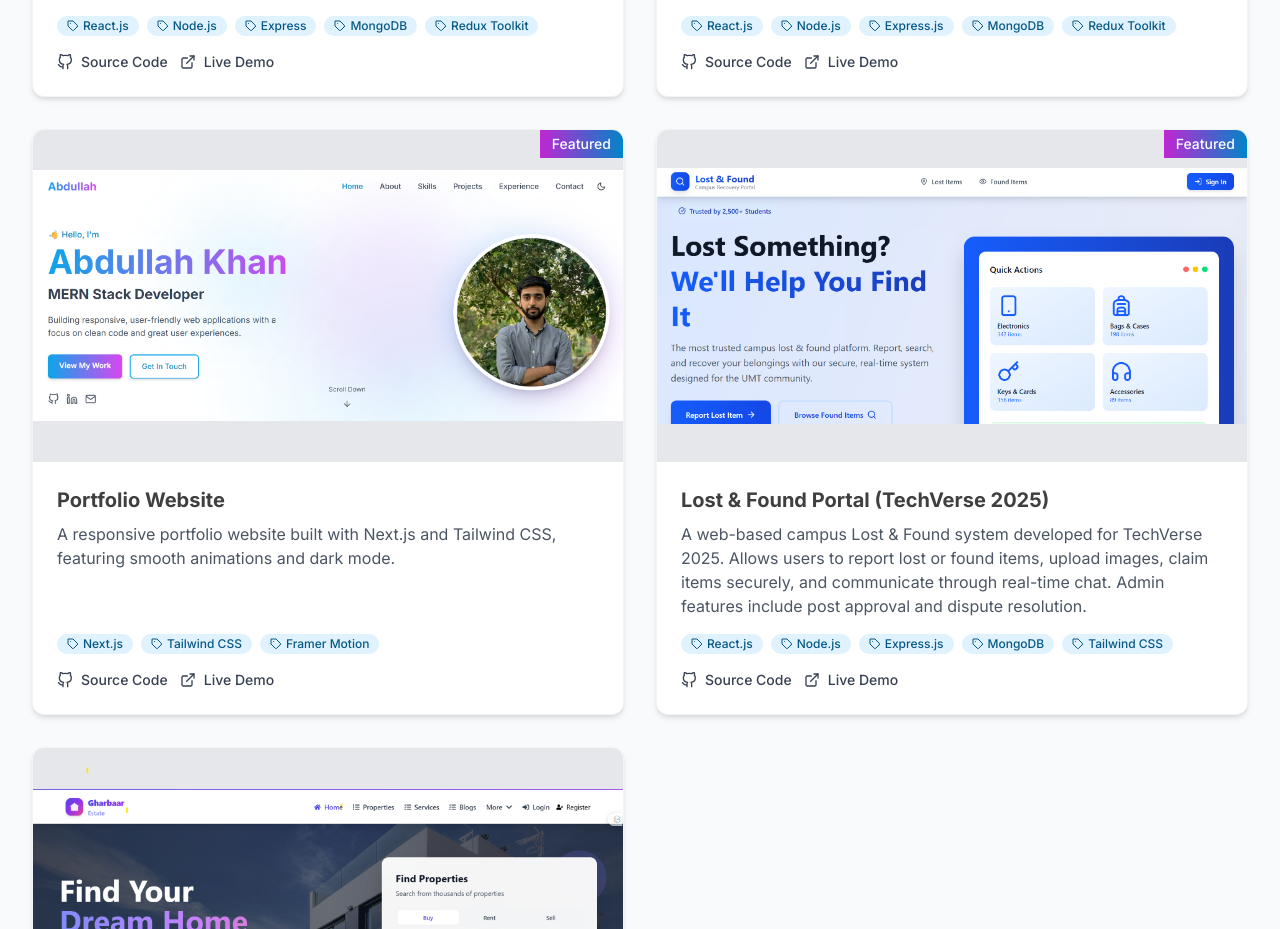
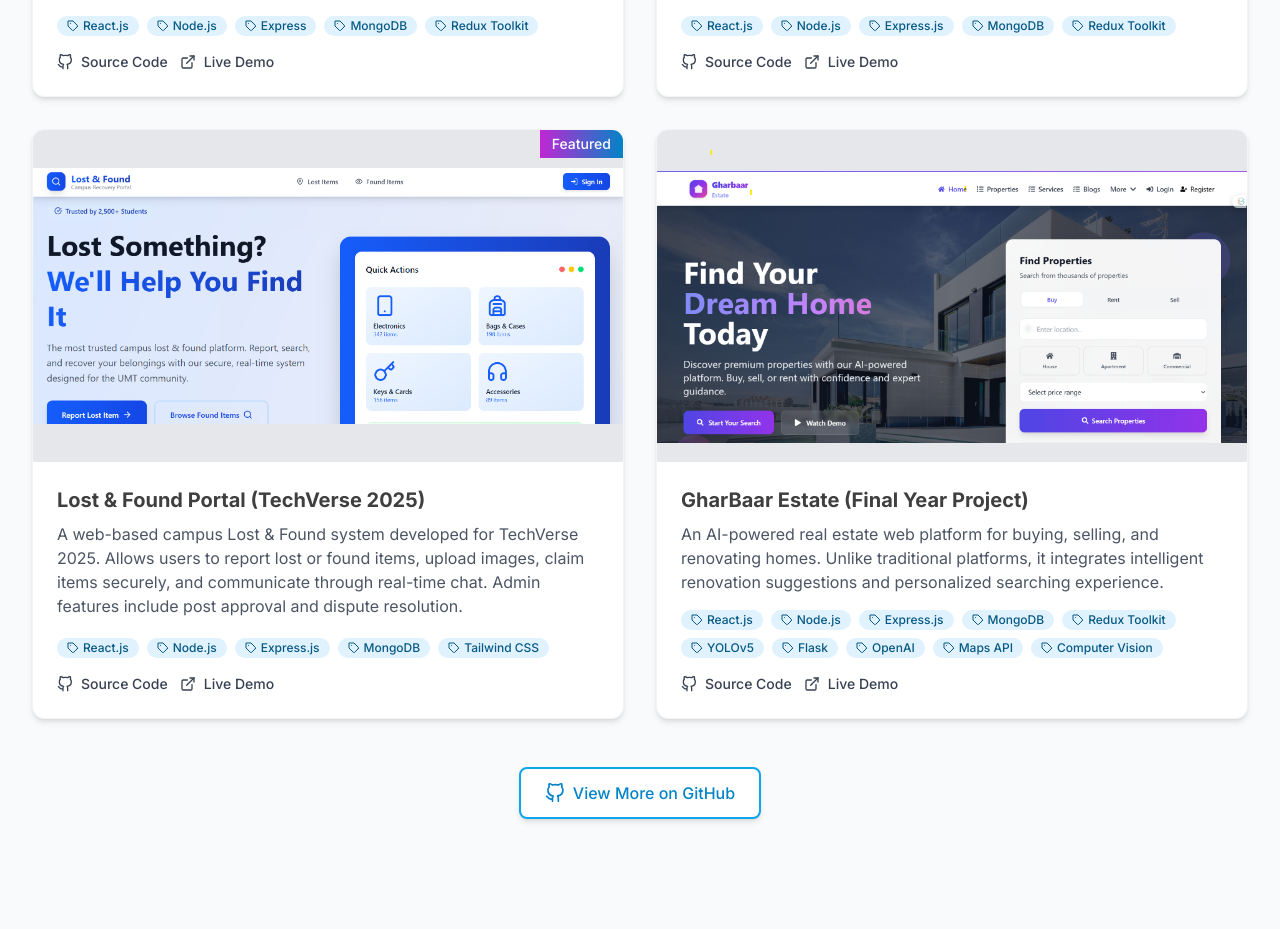
Before and after one commit to abdullah-kz17/portfolio, a Next.js app: page / in a window 1280 px wide. Shown: the part 3789-4718 px from the top of the page. Built offline with nearby package versions, Linux system fonts and the light colour scheme; what tailwindcss-gradients would draw is missing.

Commit message:
updated scroll-bar

```diff
--- a/src/app/globals.css
+++ b/src/app/globals.css
@@ -92,3 +92,12 @@
 .btn-primary {
   @apply bg-gradient-to-r from-primary-500 to-secondary-500 text-white font-semibold py-3 px-6 rounded-lg shadow-md hover:shadow-xl transition;
 }
+
+html, body {
+  overflow-x: hidden;
+  /* Optionally hide vertical scrollbar visually, but allow scroll if needed */
+  scrollbar-width: none; /* Firefox */
+}
+html::-webkit-scrollbar, body::-webkit-scrollbar {
+  display: none; /* Chrome, Safari, Opera */
+}
--- a/src/app/sections/Projects.jsx
+++ b/src/app/sections/Projects.jsx
@@ -24,15 +24,7 @@ const projects = [
     demo: "https://mern-ecommerce-app-beta.vercel.app/",
     featured: true
   },
-  {
-    title: "Portfolio Website",
-    description: "A responsive portfolio website built with Next.js and Tailwind CSS, featuring smooth animations and dark mode.",
-    image: "/images/portfolio.png",
-    tags: ["Next.js", "Tailwind CSS", "Framer Motion"],
-    github: "https://github.com/abdullah-kz17/portfolio",
-    demo: "https://abdullah-portfolio-weld-tau.vercel.app/",
-    featured: true
-  },
+
   {
     title: "Lost & Found Portal (TechVerse 2025)",
     description: "A web-based campus Lost & Found system developed for TechVerse 2025. Allows users to report lost or found items, upload images, claim items securely, and communicate through real-time chat. Admin features include post approval and dispute resolution.",
```
